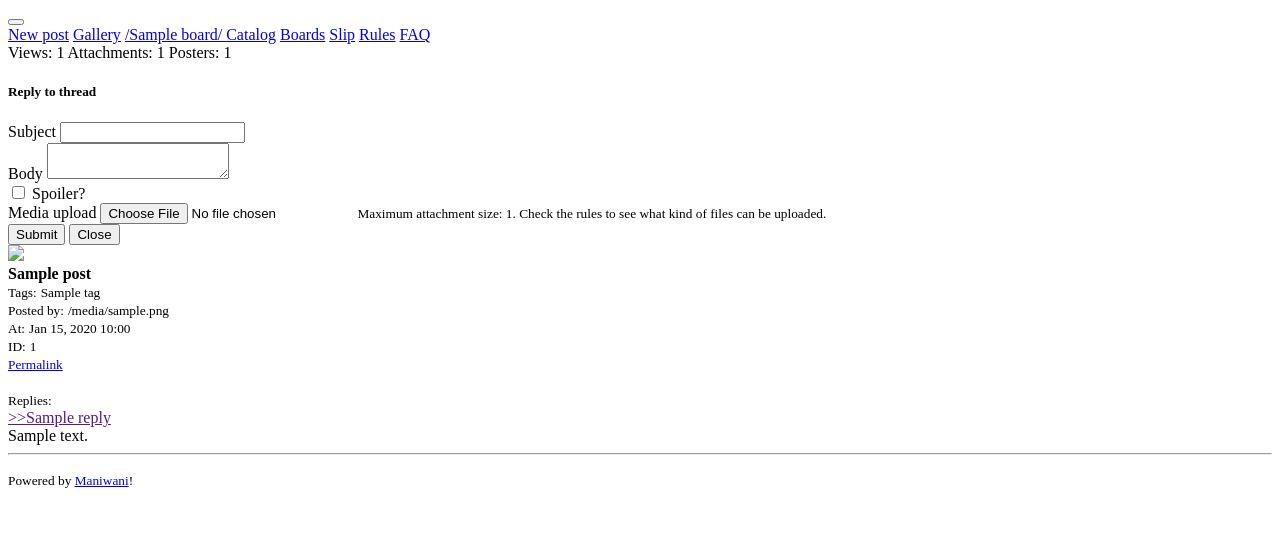
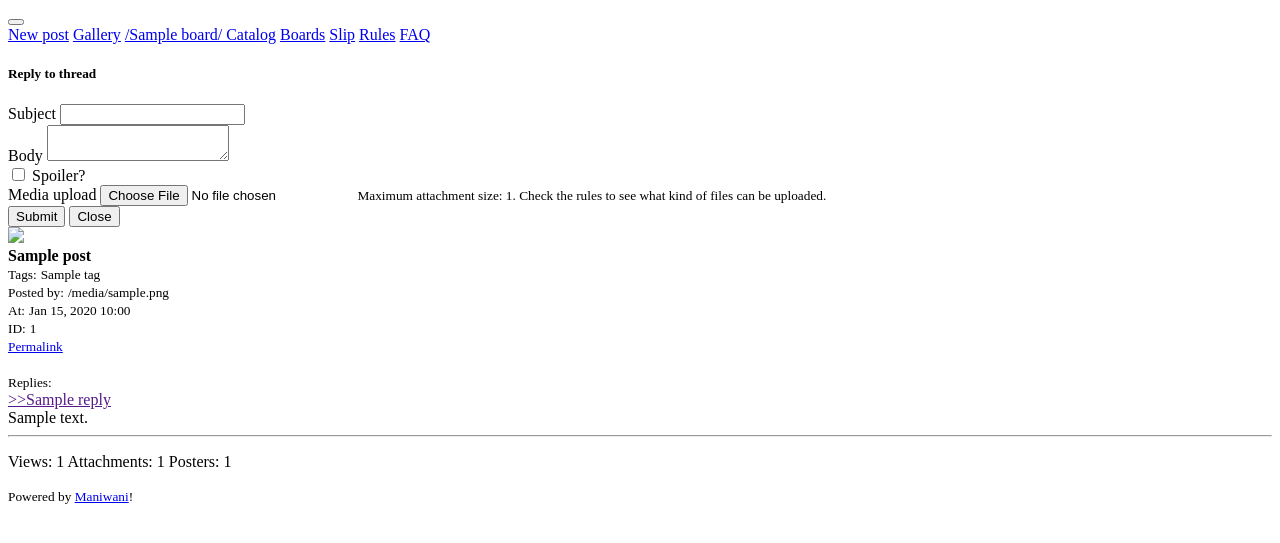
Before and after one commit to DangerOnTheRanger/maniwani, a Python web app: template templates/thread.html in a window 1280 px wide. Shown: the top 543 px of the page. Run offline with Jinja, Linux system fonts and the light colour scheme; the template is opened without the code that fills it: most values are stand-ins (such as "Sample title", 1, 10 or a date in 2020); some libraries are stand-ins or nearby versions.

Commit message:
Move thread statistics to page footer

```diff
--- a/templates/thread.html
+++ b/templates/thread.html
@@ -32,11 +32,6 @@
 	 document.write("<a href=\"#\" class=\"nav-item nav-link\" data-toggle=\"modal\" data-target=\"#replyModal\">New post</a>")
 	</script>
 	<a href="{{ url_for("threads.view_gallery", thread_id=thread_id) }}" class="nav-item nav-link">Gallery</a>
-{% endblock %}
-{% block navbar_right %}
-	<span class="navbar-item navbar-text">Views: <span class="text-light mr-1">{{ num_views }}</span></span>
-	<span class="navbar-item navbar-text">Attachments: <span class="text-light mr-1">{{ num_media }}</span></span>
-	<span class="navbar-item navbar-text">Posters: <span class="text-light mr-1">{{ num_posters }}</span></span>
 {% endblock %}
 {% block content %}
 	<div id="dummy-reply" class="row" style="display: none;">
@@ -211,3 +206,10 @@
 		</script>
 	</div>
 {% endblock %}
+{% block footer %}
+	<p class="text-center">
+		<span>Views: {{ num_views }}</span>
+		<span>Attachments: {{ num_media }}</span>
+		<span>Posters: {{ num_posters }}</span>
+	</p>
+{% endblock %}
```
